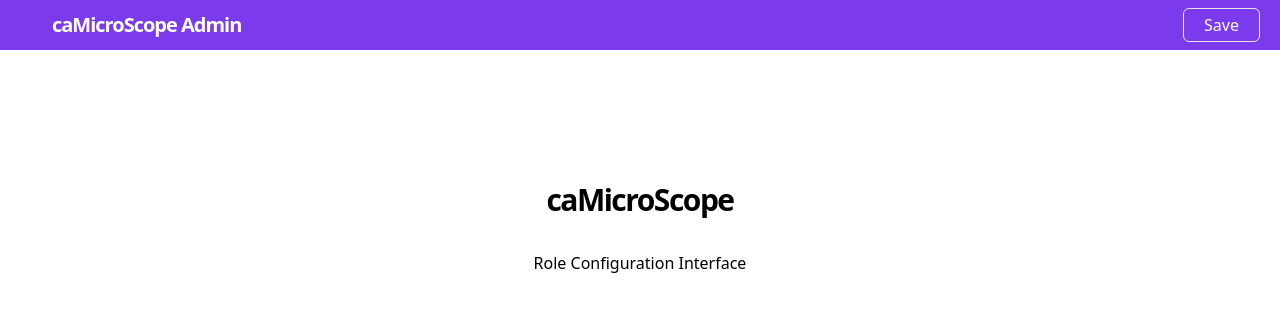
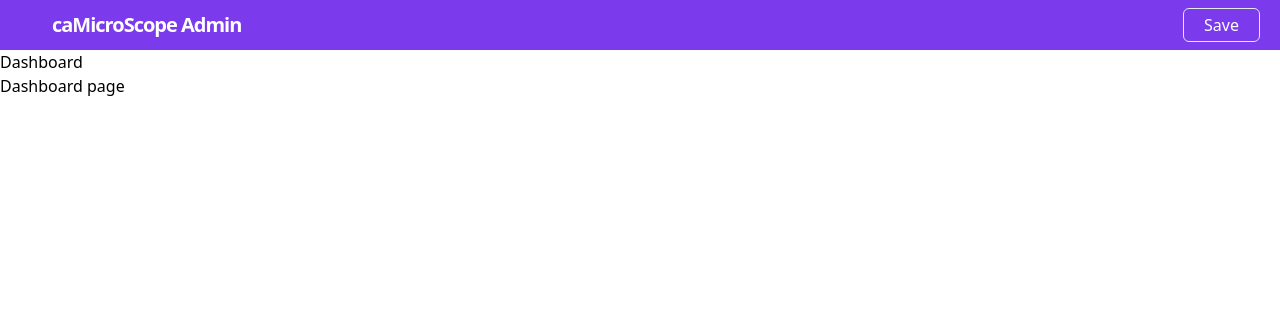
Before and after one commit to camicroscope/rbac-admin, a React (Create React App) app: page /dashboard in a window 1280 px wide. Shown: the top 312 px of the page. Built offline with nearby package versions, Linux system fonts and the light colour scheme.

Commit message:
feat(router): add routes for dashboard and homepage

```diff
--- a/package.json
+++ b/package.json
@@ -9,6 +9,7 @@
     "@testing-library/user-event": "^12.8.3",
     "react": "^17.0.2",
     "react-dom": "^17.0.2",
+    "react-router-dom": "^5.2.0",
     "react-scripts": "4.0.3",
     "web-vitals": "^1.1.2"
   },
--- a/src/App.js
+++ b/src/App.js
@@ -1,11 +1,27 @@
-// import all pages into application
+import { BrowserRouter as Router, Switch, Route, Link } from "react-router-dom";
+
+/** import navbar component */
+import NavBar from "./components/navbar";
+
+/** import all pages into application */
 import { HomePage } from "./pages/homepage";
+import { DashboardPage } from "./pages/dashboard";
 
 function App() {
   return (
-    <div className="App">
-      <HomePage />
-    </div>
+    <Router>
+      <div>
+        <NavBar />
+        <Switch>
+          <Route path="/dashboard">
+            <DashboardPage />
+          </Route>
+          <Route path="/">
+            <HomePage />
+          </Route>
+        </Switch>
+      </div>
+    </Router>
   );
 }
 
--- /dev/null
+++ b/src/pages/dashboard/dashboard.jsx
@@ -0,0 +1,13 @@
+/** import react and other dependencies */
+import React from "react";
+
+const Dashboard = () => {
+  return (
+    <div>
+      <h1>Dashboard</h1>
+      <p>Dashboard page</p>
+    </div>
+  );
+};
+
+export default Dashboard;
--- /dev/null
+++ b/src/pages/dashboard/index.js
@@ -0,0 +1,3 @@
+import Dashboard from "./dashboard.jsx";
+
+export { Dashboard as DashboardPage };
--- a/src/pages/homepage/homepage.jsx
+++ b/src/pages/homepage/homepage.jsx
@@ -1,8 +1,5 @@
 /** import react and other dependencies **/
 import React from "react";
-
-/** import navbar component */
-import Navbar from "../../components/navbar";
 
 /**
  * Homepage shows the title and the sub-title for the page
@@ -11,8 +8,6 @@
  */
 const HomePage = () => {
   return (
-    <div>
-      <Navbar />
     <section className="text-blueGray-700 ">
       <div className="container flex flex-col items-center px-5 py-8 mx-auto">
         <div className="flex flex-col w-full mb-12 text-left lg:text-center">
@@ -26,7 +21,6 @@
         </div>
       </div>
     </section>
-    </div>
   );
 };
 
```
Also changed, not shown: 1 other file (tests, documents, lock files or other folders). Lines whose indentation alone changed are shown as unchanged.
